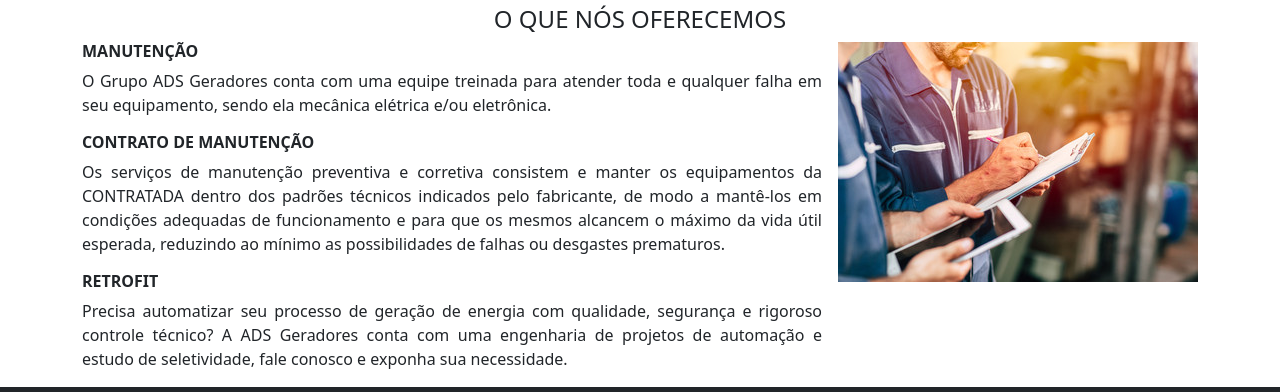
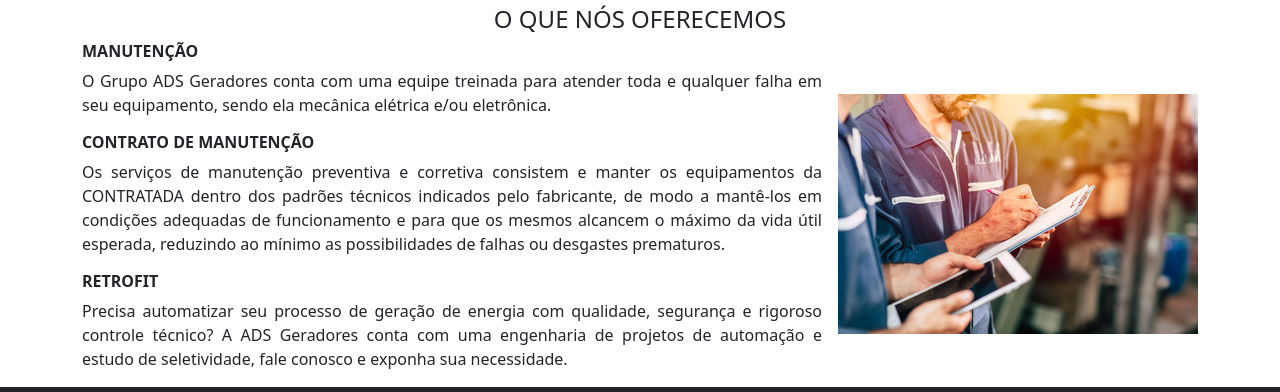
Before and after one commit to Pedro-Calasans/ADS-geradores, a website: page INDEX.HTML in a window 1280 px wide. Shown: the part 811-1203 px from the top of the page. Drawn offline with nearby package versions, Linux system fonts and the light colour scheme.

```diff
--- a/INDEX.HTML
+++ b/INDEX.HTML
@@ -68,10 +68,8 @@
       </nav>
     </header>
 
-
+    <!-- CARROSEL -->
     <div>
-
-      <!-- CARROSEL -->
       <div id="carouselExampleAutoplaying" class="carousel slide" data-bs-ride="carousel">
         <div class="carousel-indicators">
           <button type="button" data-bs-target="#carouselExampleCaptions" data-bs-slide-to="0" class="active" aria-current="true" aria-label="Slide 1"></button>
@@ -139,7 +137,7 @@
           fale conosco e exponha sua necessidade.</p>
 
       </div >
-      <div class="d-flex justify-content-end align-items-center d-none d-md-block">
+      <div class="d-flex justify-content-end align-self-center d-none d-md-block">
         <img src="IMG/contrato01.jpg"  alt="...">
       </div>
     </div>
```
Also changed, not shown: contato.html (+1 -1 lines).
